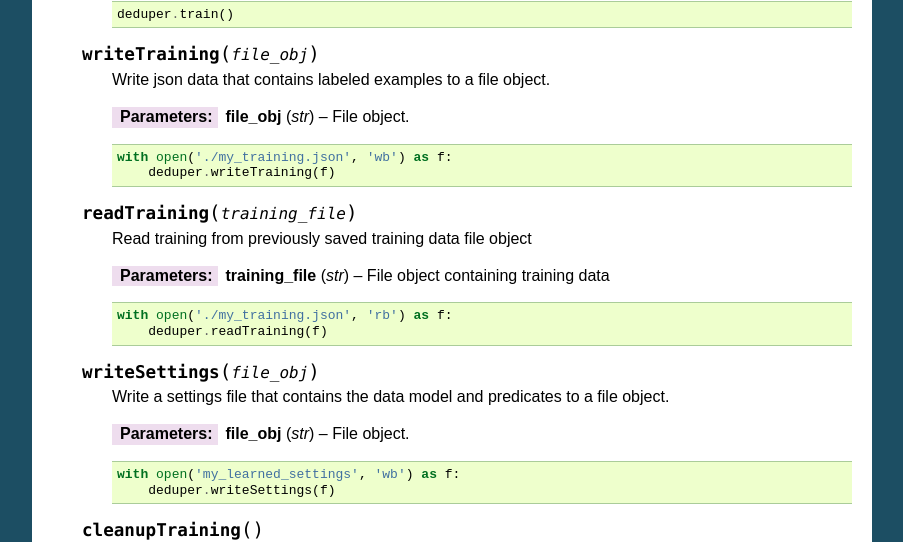
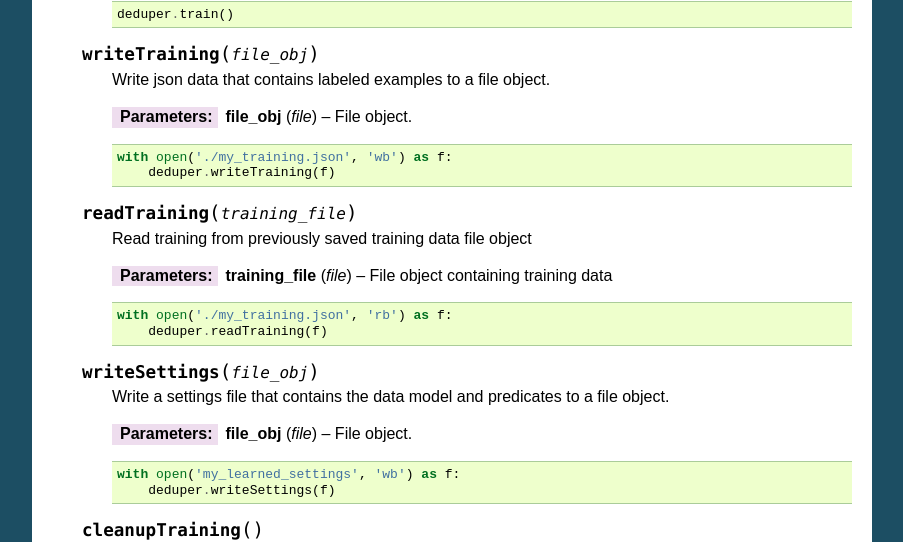
Before and after one commit to dedupeio/dedupe, a Sphinx documentation site: the page built from docs/API-documentation.rst, in a window 1280 px wide and 900 px high, scrolled down 1977 px. Shown: the part 152-694 px from the top of the window, without its empty margins (198-1101 px from the left). Built offline with Sphinx 7.4.7, drawn with Linux system fonts in a browser that asks for light colours; some of the changed text lies outside the part shown.

Commit message:
file types

```diff
--- a/docs/API-documentation.rst
+++ b/docs/API-documentation.rst
@@ -102,7 +102,7 @@ trained dedupe, you can load the saved settings with StaticDedupe.
 
    Initialize a Dedupe object with saved settings
 
-   :param str settings_file: A file object containing settings info produced from
+   :param file settings_file: A file object containing settings info produced from
 			      the :py:meth:`Dedupe.writeSettings` of a
 			      previous, active Dedupe object.
    :param int num_cores: the number of cpus to use for parallel
--- a/docs/common_learning_methods.rst
+++ b/docs/common_learning_methods.rst
@@ -74,7 +74,7 @@
 
    Write json data that contains labeled examples to a file object.
 
-   :param str file_obj: File object.
+   :param file file_obj: File object.
 
    .. code:: python
 
@@ -85,7 +85,7 @@
 
    Read training from previously saved training data file object
 
-   :param str training_file: File object containing training data
+   :param file training_file: File object containing training data
 
    .. code:: python
 
@@ -97,7 +97,7 @@
    Write a settings file that contains the data model and predicates
    to a file object.
 
-   :param str file_obj: File object.
+   :param file file_obj: File object.
 
    .. code:: python
 
```
